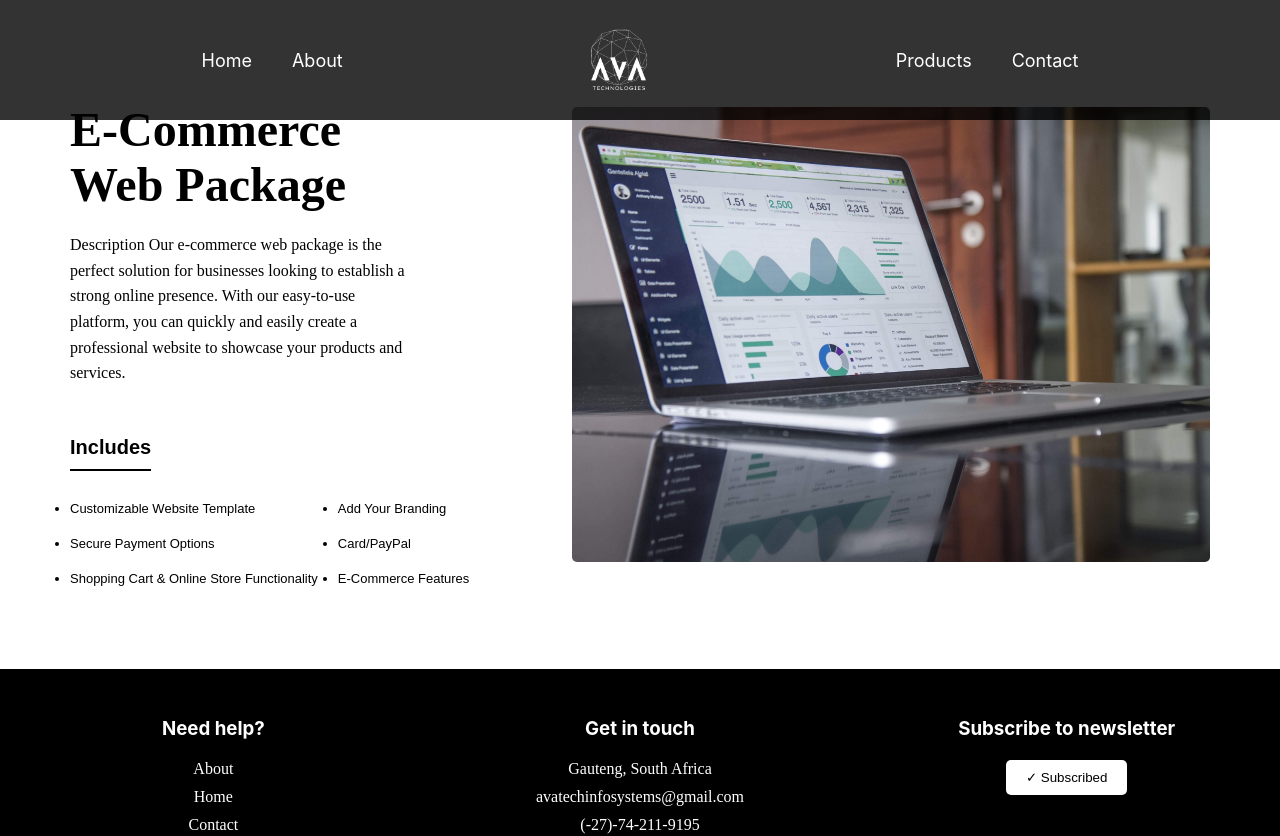
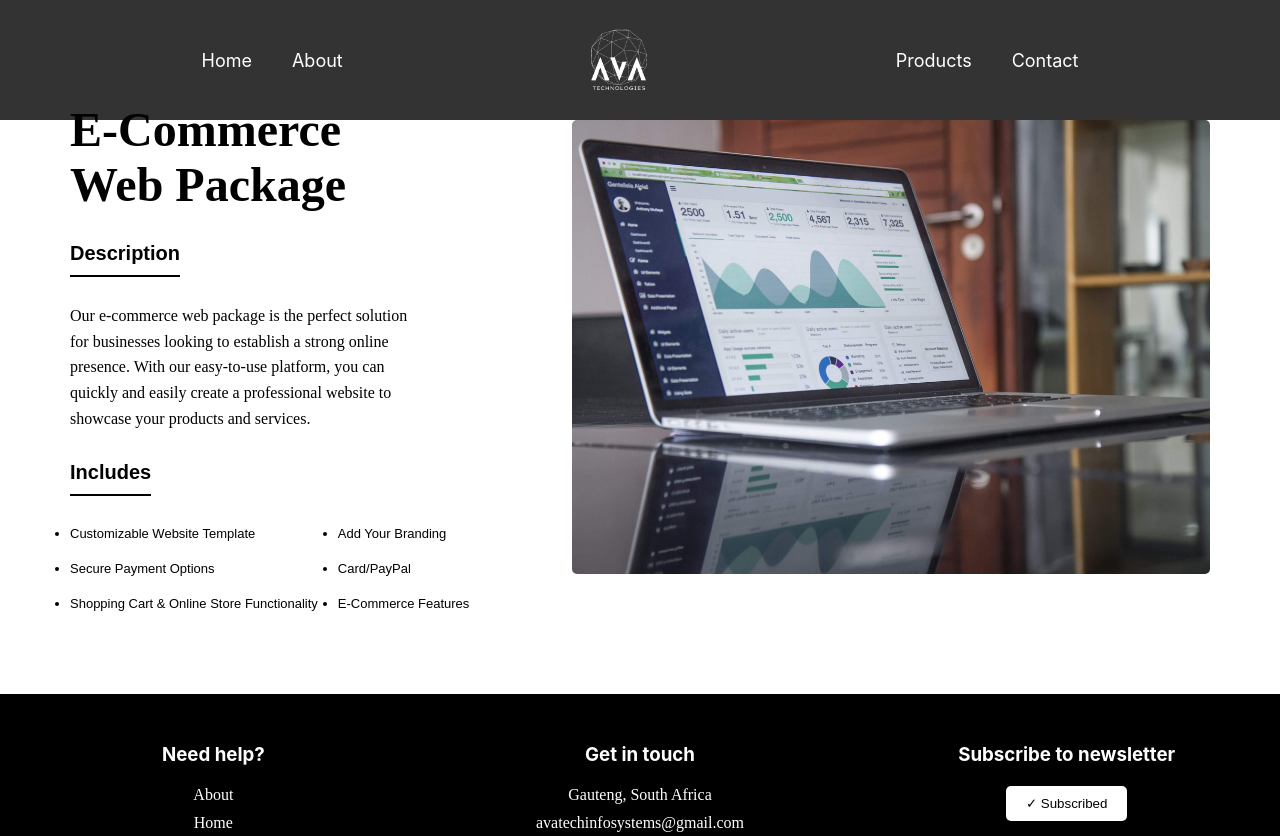
Before and after one commit to tinashe-x/avatech, a React (Create React App) app: page /Pages/ProductPage in a window 1280 px wide. Shown: the top 836 px of the page. Built offline with nearby package versions, Linux system fonts and the light colour scheme.

Commit message:
Website Initial Design, HomePage + E-Commerce components

```diff
--- a/src/Pages/ProductPage.js
+++ b/src/Pages/ProductPage.js
@@ -9,7 +9,7 @@ const ProductPage = () => {
   const productDetails = {
     title: "E-Commerce Web Package",
     description:
-      `Description Our e-commerce web package is the perfect solution for businesses looking to establish a strong online presence.\nWith our easy-to-use platform, you can quickly and easily create a professional website to showcase your products and services.`,
+      `Our e-commerce web package is the perfect solution for businesses looking to establish a strong online presence.\nWith our easy-to-use platform, you can quickly and easily create a professional website to showcase your products and services.`,
     includes: [
       "Customizable Website Template",
       "Add Your Branding",
--- a/src/components/Product.js
+++ b/src/components/Product.js
@@ -6,6 +6,7 @@ const ProductComponent = ({ title, description, includes, image }) => {
     <div className="product-container">
       <div className="product-text">
         <h1 className="product-title">{title}</h1>
+        <h3 className="product-includes-title">Description</h3>
         <p className="product-description">{description}</p>
         <h3 className="product-includes-title">Includes</h3>
         <ul className="product-includes">
--- a/src/styles/NavBar.css
+++ b/src/styles/NavBar.css
@@ -3,6 +3,8 @@
     justify-content: space-evenly;
     align-items: center;
     background-color: rgba(0, 0, 0, 0.8);
+    /* background-color: transparent;       || First add conditional Text colour*/
+
     color: white;
     position:fixed;
     width: 100%;
--- a/src/styles/Product.css
+++ b/src/styles/Product.css
@@ -7,6 +7,7 @@
     padding: 70px;
     font-family: 'Arial', sans-serif;
   }
+
 
   .product-text {
     flex: 1;
@@ -18,7 +19,7 @@
   h1.product-title {
     font-size: 48px;
     font-weight: bold;
-    margin-bottom: 20px;
+    margin-bottom: 10px;
     font-family: 'Times New Roman', Times, serif;
 
   }
@@ -27,7 +28,7 @@
   p.product-description {
     font-size: 16px;
     line-height: 1.6;
-    margin-bottom: 30px;
+    margin-bottom: 10px;
     font-family: 'Times New Roman', Times, serif;
   }
 
```
